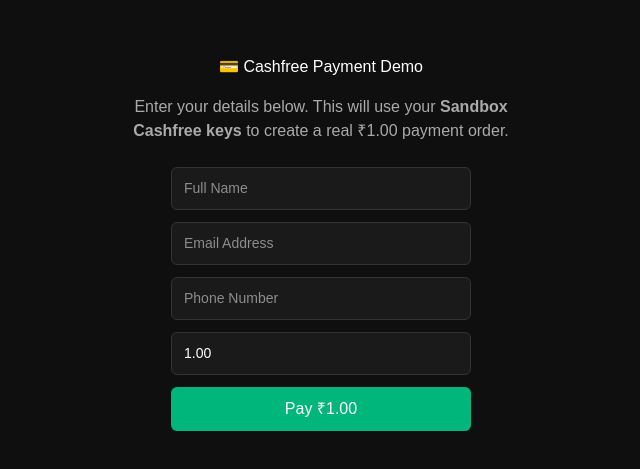
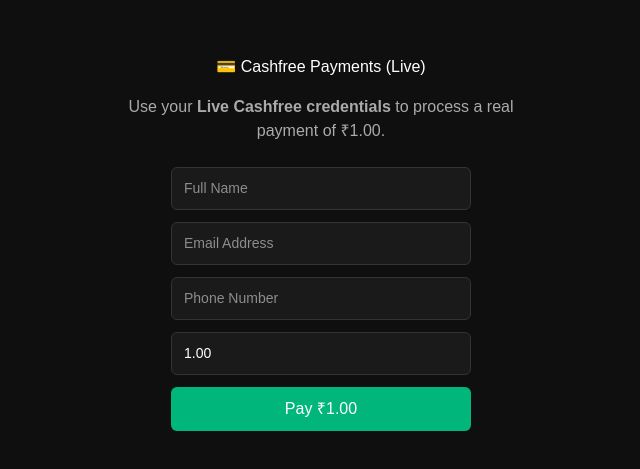
Before and after one commit to chaitu999projects/payments, a Next.js app: page /payment in a window 1280 px wide. Shown: the part 157-626 px from the top of the page, without its empty margins (319-959 px from the left). Built offline with nearby package versions, Linux system fonts and the light colour scheme.

Commit message:
the last

```diff
--- a/app/payment/page.jsx
+++ b/app/payment/page.jsx
@@ -12,57 +12,53 @@
     amount: "1.00",
   });
 
-  // ✅ Detect environment to load correct SDK
-  const isProd =
-    process.env.NEXT_PUBLIC_CASHFREE_ENV === "prod" ||
-    process.env.NEXT_PUBLIC_CASHFREE_ENV === "production";
-
-  const sdkUrl = isProd
-    ? "https://sdk.cashfree.com/js/ui/1.0.26/cashfree.js"
-    : "https://sandbox.cashfree.com/js/ui/1.0.26/cashfree.js";
-
-  // ✅ Load Cashfree SDK once when page loads
+  // ✅ Load Cashfree SDK (Production only)
   useEffect(() => {
     if (typeof window === "undefined") return;
 
-    // Prevent duplicate loads
+    const loadSdk = async () => {
       if (!window.cashfree) {
         const script = document.createElement("script");
-      script.src = sdkUrl;
+        script.src = "https://sdk.cashfree.com/js/v3/cashfree.js";
         script.async = true;
         script.onload = () => {
-        console.log("✅ Cashfree SDK loaded successfully from:", sdkUrl);
+          console.log("✅ Cashfree SDK loaded successfully");
           setSdkLoaded(true);
         };
         script.onerror = () => {
           console.error("❌ Failed to load Cashfree SDK");
-        alert("Failed to load Cashfree payment system. Please refresh the page.");
+          alert("Failed to load Cashfree payment system. Please refresh.");
         };
         document.body.appendChild(script);
       } else {
         console.log("⚡ Cashfree SDK already available");
+        // ✅ Delay to avoid direct setState inside effect body
+        await Promise.resolve();
         setSdkLoaded(true);
       }
-  }, [sdkUrl]);
+    };
 
-  // ✅ Handle form changes
+    loadSdk();
+  }, []);
+
+  // ✅ Handle input changes
   function handleChange(e) {
     const { name, value } = e.target;
     setForm((prev) => ({ ...prev, [name]: value }));
   }
 
-  // ✅ Main payment handler
+  // ✅ Payment handler
   async function handlePay(e) {
     e.preventDefault();
 
     if (!sdkLoaded) {
-      alert("Cashfree SDK is still loading. Please wait a second and try again.");
+      alert("Cashfree SDK is still loading. Please wait a moment.");
       return;
     }
 
     setLoading(true);
+
     try {
-      // Create order via your backend
       const res = await fetch("/api/create-order", {
         method: "POST",
         headers: { "Content-Type": "application/json" },
@@ -87,15 +83,19 @@
       const payload = json.data;
       console.log("✅ Order created successfully:", payload);
 
-      // ✅ Launch Cashfree checkout
+      // ✅ Use Cashfree v3 SDK checkout
       if (window.cashfree && payload.payment_session_id) {
-        console.log("🚀 Launching Cashfree checkout...");
-        window.cashfree.pay({
+        console.log("🚀 Opening Cashfree checkout...");
+        const cashfree = new window.cashfree.Cashfree({
+          mode: "production", // "sandbox" for testing
+        });
+
+        cashfree.checkout({
           paymentSessionId: payload.payment_session_id,
-          redirectTarget: "_self", // Opens in same tab
+          redirectTarget: "_self",
         });
       } else {
-        console.error("❌ Cashfree SDK not loaded or invalid order response:", {
+        console.error("❌ SDK not loaded or invalid order response:", {
           sdk: window.cashfree,
           payload,
         });
@@ -103,12 +103,12 @@
       }
     } catch (err) {
       setLoading(false);
-      console.error("❌ Error during payment:", err);
+      console.error("❌ Payment error:", err);
       alert("Error creating order: " + err.message);
     }
   }
 
-  // ✅ UI
+  // ✅ UI Layout
   return (
     <div
       style={{
@@ -123,7 +123,7 @@
         color: "white",
       }}
     >
-      <h2 style={{ marginBottom: 16 }}>💳 Cashfree Payment Demo</h2>
+      <h2 style={{ marginBottom: 16 }}>💳 Cashfree Payments (Live)</h2>
       <p
         style={{
           marginBottom: 24,
@@ -132,9 +132,8 @@
           textAlign: "center",
         }}
       >
-        Enter your details below. This will use your{" "}
-        <b>{isProd ? "Live" : "Sandbox"} Cashfree keys</b> to create a real
-        ₹{form.amount} payment order.
+        Use your <b>Live Cashfree credentials</b> to process a real payment of ₹
+        {form.amount}.
       </p>
 
       <form
@@ -204,6 +203,7 @@
   );
 }
 
+// ✅ Styles
 const inputStyle = {
   padding: "10px 12px",
   borderRadius: "6px",
```
Lines whose indentation alone changed are shown as unchanged.
